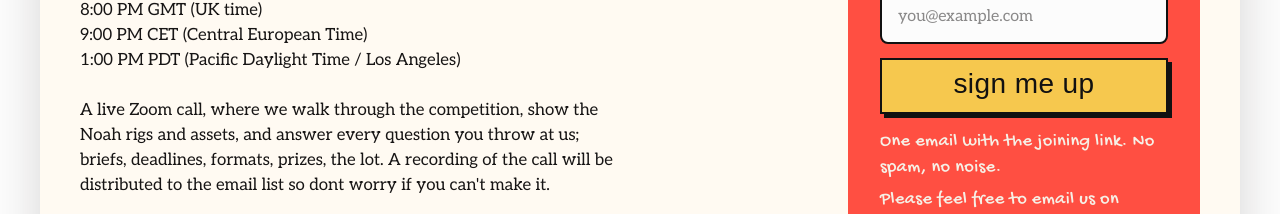
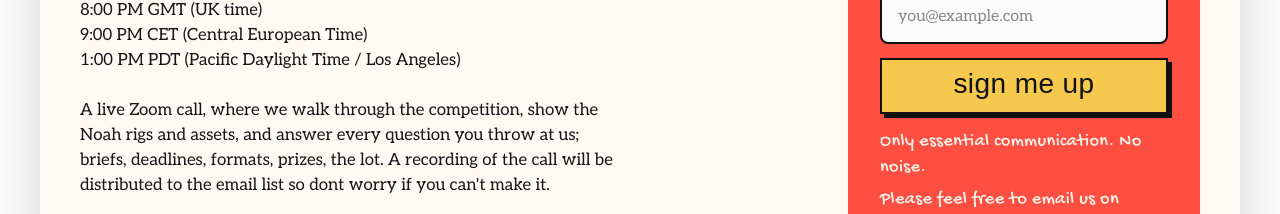
Before and after one commit to fruitskin/noahtoddler, a Next.js app: page / in a window 1280 px wide. Shown: the part 4113-4327 px from the top of the page. Built offline with nearby package versions, Linux system fonts and the light colour scheme; no server answers; a web font is replaced by a local one.

Commit message:
Update signup fine print copy

```diff
--- a/app/page.tsx
+++ b/app/page.tsx
@@ -200,7 +200,7 @@ export default function Page() {
             <h3>Get the Zoom invite</h3>
             <p className="cta-subcopy">(we&apos;ll email you the link and a calendar hold)</p>
             {infoSubmitted ? <p className="success-message">Seat saved. The Zoom invite is on its way to your inbox.</p> : <form className="info-form" onSubmit={handleInfoSubmit}><label htmlFor="info-email">Email address:</label><input id="info-email" type="email" required value={infoEmail} onChange={(event) => setInfoEmail(event.target.value)} placeholder="you@example.com" /><button type="submit" className="info-submit" disabled={isSending}><strong>{isSending ? 'sending…' : 'sign me up'}</strong></button>{infoError ? <p className="form-error" role="alert">{infoError}</p> : null}</form>}
-            <p className="fine-print">One email with the joining link. No spam, no noise.</p>
+            <p className="fine-print">Only essential communication. No noise.</p>
             <p className="fine-print">Please feel free to email us on <a href="mailto:team@noahtoddler.com">team@noahtoddler.com</a></p>
           </div>
         </div>
```
